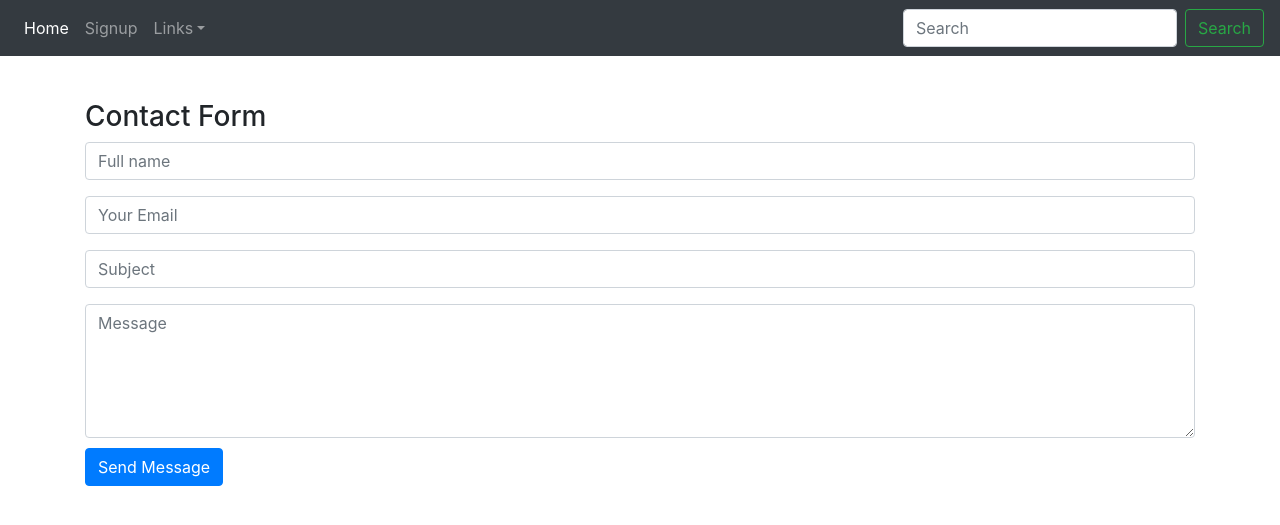
After one commit to BrettMcGregor/master-php-website, a PHP site: page /contact.php in a window 1280 px wide. The commit adds this page. Shown: the top 525 px of the page. Run offline with PHP 8.4, Linux system fonts and the light colour scheme.

Commit message:
contact form implemented

```diff
--- /dev/null
+++ b/contact.php
@@ -0,0 +1,44 @@
+<?php
+    include "includes/header.php";
+?>
+
+<head>
+    <title>Contact Form</title>
+</head>
+
+<main>
+<div class="container" style="margin-top:100px">
+<h3>Contact Form</h3>
+<form action="includes/contact.inc.php" method="POST">
+    <div class="form-group">
+        <input class="form-control" type="text" name="name" placeholder="Full name">
+    </div>
+    <div class="form-group">
+        <input class="form-control" type="email" name="email" placeholder="Your Email">
+    </div>
+    <div class="form-group">
+        <input class="form-control" type="subject" name="subject" placeholder="Subject">
+    </div>
+    <textarea class="form-control" name="message" rows="5" placeholder="Message"></textarea>
+    <button class="btn btn-primary" type="submit" name="submit" style="margin-top:10px">Send Message</button>
+</form>
+
+<?php
+if (!isset($_GET['mail'])) {
+    exit();
+} else {
+    $emailCheck = $_GET['mail'];
+
+    if ($emailCheck == 'success') {
+        echo "<p class='alert alert-success' style='margin-top:10px'>Message sent!</p>";
+        exit();
+    }
+}
+?>
+</div>
+
+
+
+</main>
+</body>
+</html>
--- a/includes/header.php
+++ b/includes/header.php
@@ -41,13 +41,13 @@
             <div class="dropdown-menu">
               <a class="dropdown-item" href="uploads.php">Upload and Delete Files</a>
               <a class="dropdown-item" href="upload-profile.php">Update Profile Image</a>
-              <a class="dropdown-item" href="#.php">Something Else</a>
+              <a class="dropdown-item" href="contact.php">Contact Form</a>
             </div>
           </li>
         </ul>
         <form action="search-results.php" class="form-inline my-2 my-lg-0" method="POST">
           <input class="form-control mr-sm-2" type="text" name="search" placeholder="Search" aria-label="Search">
-          <button class="btn btn-outline-success my-2 my-sm-0" type = "submit" name="submit-search">Search</button>
+          <button class="btn btn-outline-success my-2 my-sm-0" type="submit" name="submit-search">Search</button>
         </form>
       </div>
     </nav>
--- a/index.php
+++ b/index.php
@@ -5,7 +5,7 @@
 <head>
     <title>Home/Login</title>
 </head>
-<div class="container" style="margin:100px">
+<div class="container" style="margin-top:100px">
     <div class="row">
         <div class='col-4'>
             <h2>Login</h2>
```
Also changed, not shown: includes/contact.inc.php (added, +15 -0 lines).
